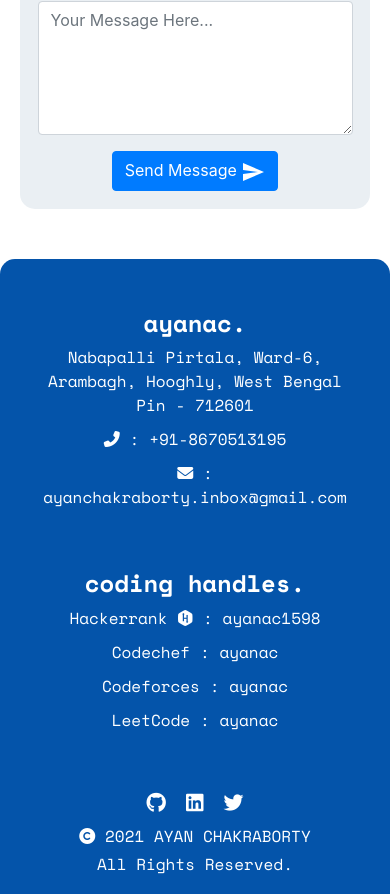
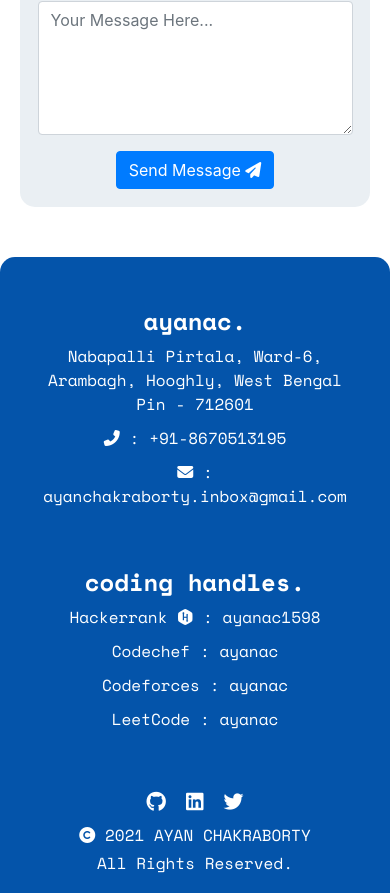
Before and after one commit to ac-ayan/ac-ayan.github.io, a React (Create React App) app: page / in a window 390 px wide. Shown: the part 8952-9846 px from the top of the page. Built offline with nearby package versions, Linux system fonts and the light colour scheme; no server answers; a web font is replaced by a local one.

Commit message:
Changed contact button icon and alignment on mobile view

```diff
--- a/src/components/SuccessAlert.js
+++ b/src/components/SuccessAlert.js
@@ -1,10 +1,9 @@
-import React from 'react';
-import {Button} from 'react-bootstrap';
-import Snackbar from '@material-ui/core/Snackbar';
-import MuiAlert from '@material-ui/lab/Alert';
-import SendIcon from '@material-ui/icons/Send';
-import { makeStyles } from '@material-ui/core/styles';
-
+import React from "react";
+import { Button } from "react-bootstrap";
+import Snackbar from "@material-ui/core/Snackbar";
+import MuiAlert from "@material-ui/lab/Alert";
+import SendIcon from "@material-ui/icons/Send";
+import { makeStyles } from "@material-ui/core/styles";
 
 function Alert(props) {
   return <MuiAlert elevation={6} variant="filled" {...props} />;
@@ -12,13 +11,12 @@
 
 const useStyles = makeStyles((theme) => ({
   root: {
-    width: '100%',
-    '& > * + *': {
+    width: "100%",
+    "& > * + *": {
       marginTop: theme.spacing(2),
     },
   },
 }));
-
 
 export default function SuccessAlert(props) {
   const classes = useStyles();
@@ -26,10 +24,9 @@
 
   const handleClick = () => {
     setOpen(true);
-
   };
   const handleClose = (event, reason) => {
-    if (reason === 'clickaway') {
+    if (reason === "clickaway") {
       return;
     }
 
@@ -38,9 +35,12 @@
 
   return (
     <div className={classes.root}>
-      <Button onClick={handleClick} type="submit">
-        Send Message <SendIcon />
-      </Button>
+      <div className="mail-send-button">
+        <Button onClick={handleClick} type="submit">
+          Send Message <i class="fas fa-paper-plane"></i>
+          {/* <SendIcon /> */}
+        </Button>
+      </div>
       <Snackbar open={open} autoHideDuration={4000} onClose={handleClose}>
         <Alert onClose={handleClose} severity={props.severity}>
           {props.message}
--- a/src/css/contact.css
+++ b/src/css/contact.css
@@ -46,8 +46,8 @@
 
 
     }
-    .contact-section .makeStyles-root-3{
+    .contact-section .mail-send-button{
       display: flex;
-      justify-content: center !important;
+      justify-content: center;
   }
  }
```
